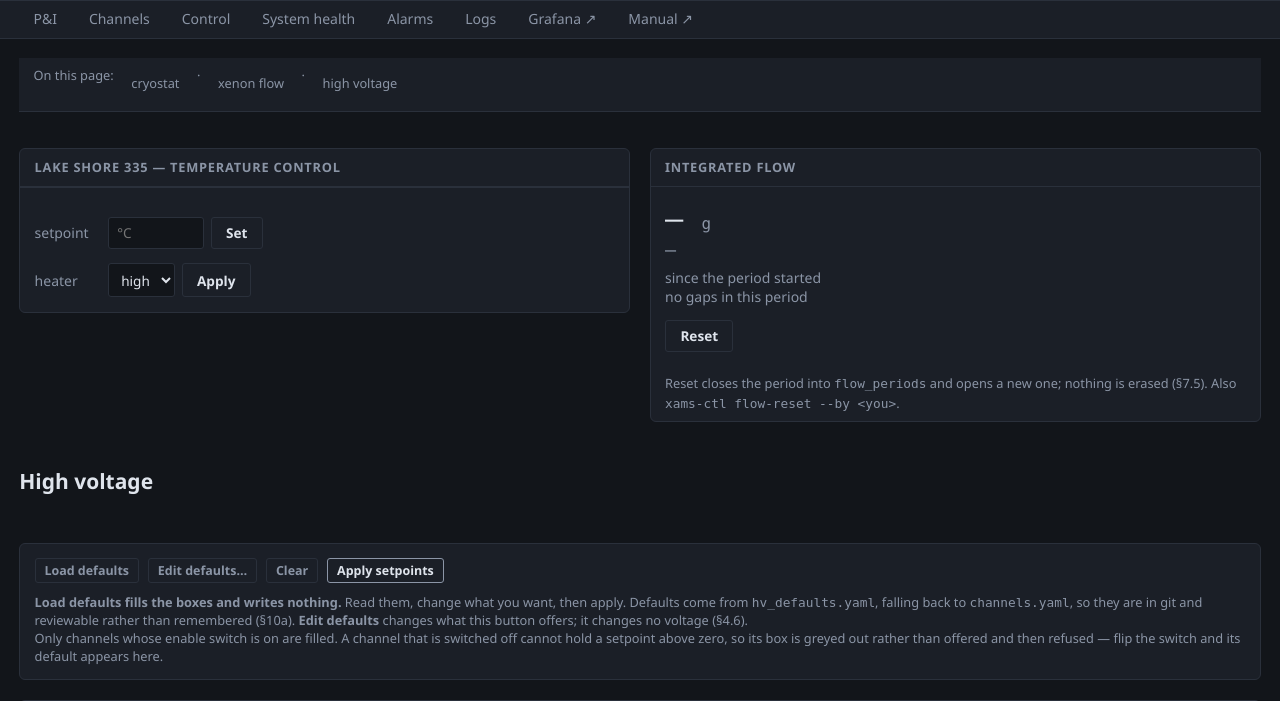
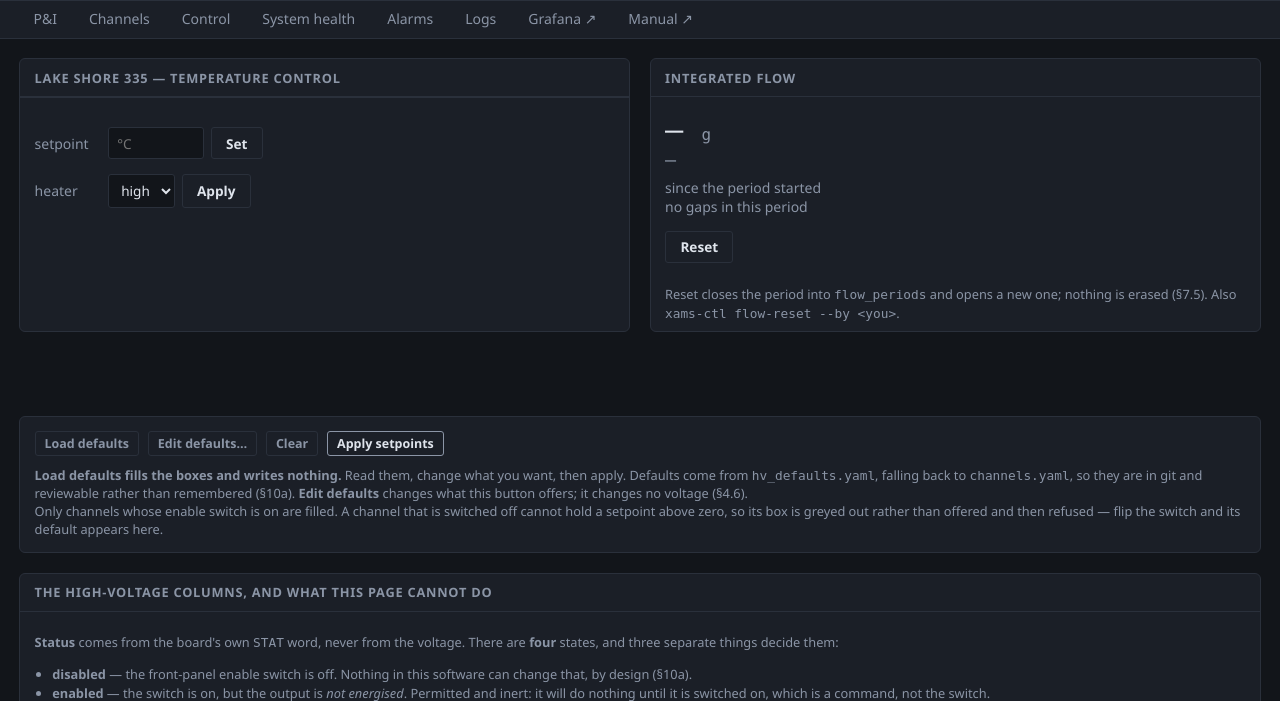
Before and after one commit to acolijn/XAMS-SC, a Python web app: template src/xams_sc/api/templates/hv.html in a window 1280 px wide. Shown: the part 52-753 px from the top of the page. Run offline with Jinja, Linux system fonts and the light colour scheme; the template is opened without the code that fills it, so the values that code supplies are empty.

Commit message:
tidy: the Control page stops labelling the obvious
Three things, all cosmetic:

The "On this page: cryostat · xenon flow · high voltage" bar is gone. It was
a table of contents for a short page you can see all of, and it sat directly
under the header on the page people open in order to act.

The "High voltage" heading over hv_1 and hv_2 is gone with it. It named two
cards that already name themselves, on a page whose other two sections are a
cryostat and a flow meter. The `id="hv"` stays as a bare anchor: the P&ID
links to /hv#hv, and the Lake Shore and flow redirects land on #cryostat and
#flow the same way. A height rather than a margin, so it keeps the gap the
heading provided without depending on how margins collapse against the grid.

The Lake Shore and Integrated flow cards are now the same height.
align-items:start let each end wherever its own text ran out, which left a
ragged edge between two boxes sitting side by side.

Nothing asserted those anchors existed on the receiving end: test_mimic_page
checks the P&ID links to them, and removing the heading that carried id="hv"
would have left that link landing silently at the top of the page. That
direction is checked now too.

Co-Authored-By: Claude Opus 5 <noreply@anthropic.com>

```diff
--- a/src/xams_sc/api/templates/hv.html
+++ b/src/xams_sc/api/templates/hv.html
@@ -6,10 +6,16 @@
    the fold on a laptop, and neither is wide enough to need a full row. One
    column again when the window is too narrow to hold both without squeezing
    — the same rule the P&ID column follows. */
-.control-pair { display:grid; gap:1.2rem; align-items:start;
+.control-pair { display:grid; gap:1.2rem; align-items:stretch;
                 grid-template-columns:repeat(2, minmax(0,1fr)); }
 @media (max-width:900px) { .control-pair { grid-template-columns:minmax(0,1fr); } }
-.control-pair > div > .card { margin:0; }
+/* EQUAL HEIGHT, not each card to its own content. `align-items:start` let
+   them end wherever their text ran out, so two boxes of different height sat
+   side by side with a ragged edge between them. The grid stretches the
+   wrapper; the wrapper is a flex row so the single card inside it fills that
+   height rather than only the width. Content stays at the top of each. */
+.control-pair > div { display:flex; }
+.control-pair > div > .card { margin:0; flex:1; }
 </style>
 
 {# THE CONTROL PAGE. Everything in this system that writes to an instrument or
@@ -25,13 +31,6 @@
    The P&ID is deliberately read-only and links here instead (§8.2). A
    setpoint box on the page left open on a screen all day is the wrong thing
    to reach for by accident. #}
-
-<nav class="note" style="margin:0 0 1rem 0">
-  On this page:
-  <a href="#cryostat">cryostat</a> &middot;
-  <a href="#flow">xenon flow</a> &middot;
-  <a href="#hv">high voltage</a>
-</nav>
 
 {% if ls_ok %}<div class="flash good" style="margin:0 0 1rem 0">{{ ls_ok }}</div>{% endif %}
 {% if ls_error %}<div class="flash bad" style="margin:0 0 1rem 0">
@@ -168,7 +167,14 @@
 
 </div>{# /control-pair #}
 
-<h2 id="hv" style="margin:1.6rem 0 .6rem 0">High voltage</h2>
+{# The `#hv` anchor WITHOUT a heading over it. The heading said "High
+   voltage" above two cards that already name themselves hv_1 and hv_2, on a
+   page whose other two sections are a cryostat and a flow meter - it labelled
+   the obvious. The id has to stay: the P&ID links to /hv#hv (mimic.html), the
+   same way the Lake Shore and flow redirects land on #cryostat and #flow.
+   A height rather than a margin, so it keeps the gap the heading used to
+   provide without depending on how margins collapse against the grid above. #}
+<div id="hv" style="height:1.6rem"></div>
 
 {% if hv_ok %}<div class="flash good" style="margin:0 0 1rem 0">{{ hv_ok }}</div>{% endif %}
 {% if hv_error %}<div class="flash bad" style="margin:0 0 1rem 0">
```
Also changed, not shown: tests/test_navigation.py (+45 -0 lines).
